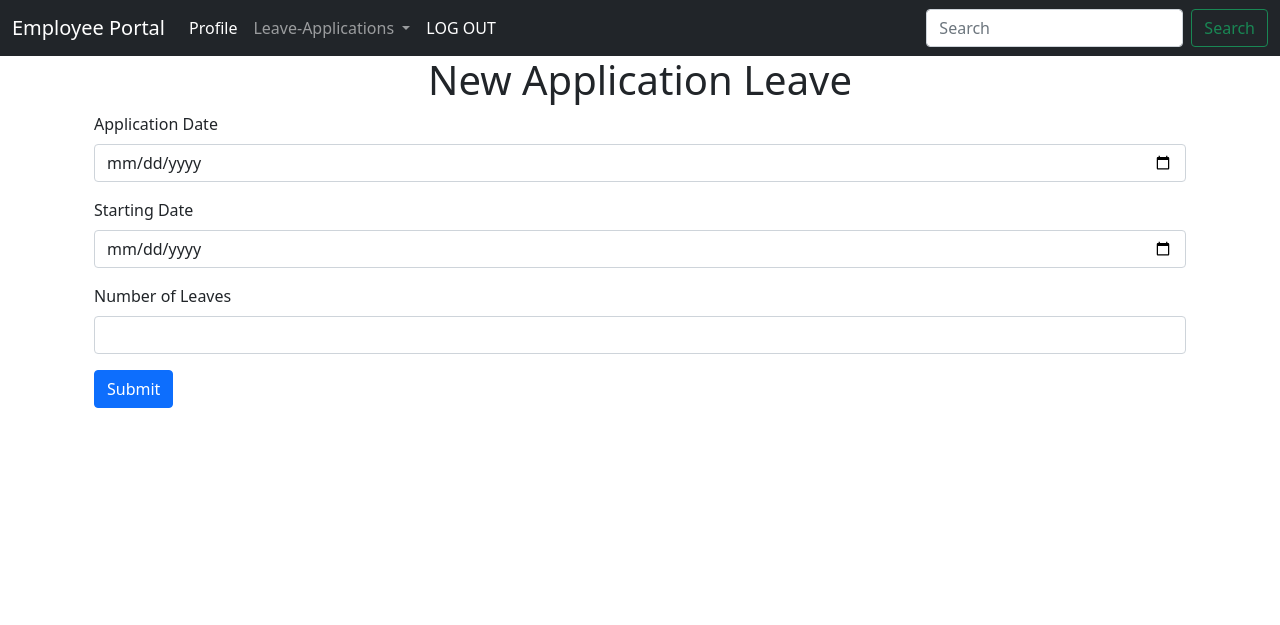
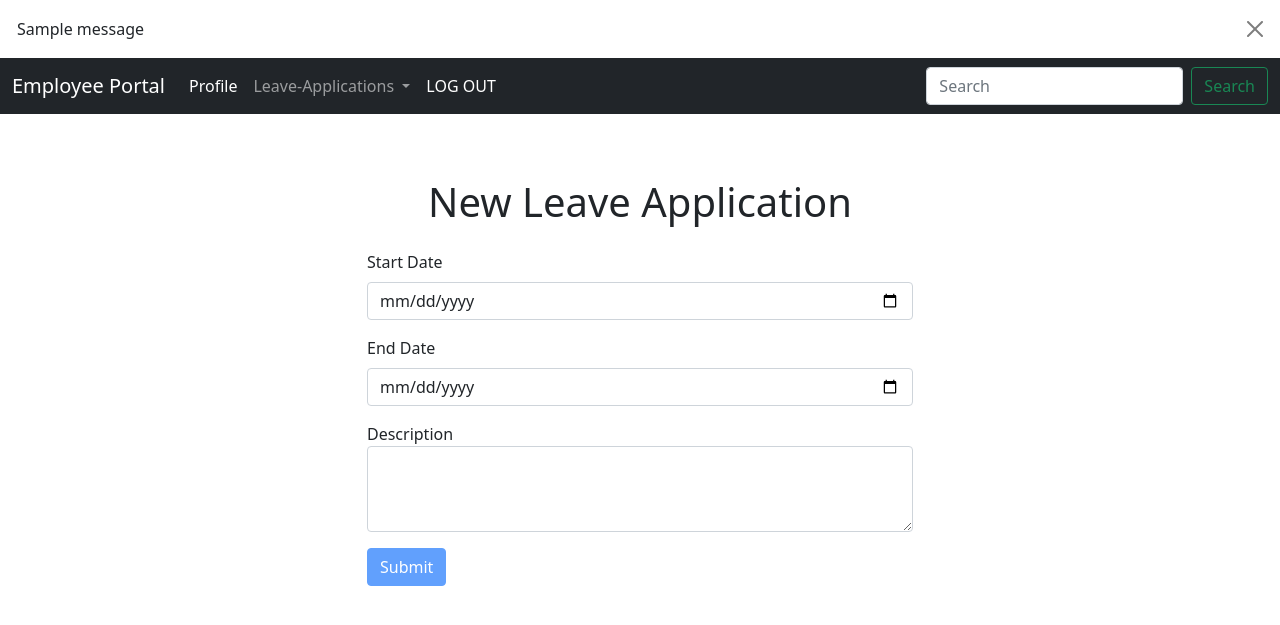
Before and after one commit to Saaransh678/Faculty-Portal, a Django app: template login_app/templates/application.html in a window 1280 px wide. Shown: the top 625 px of the page. Run offline with Django 3.2, Linux system fonts and the light colour scheme; the template is opened without the code that fills it, so the values that code supplies are empty; tables that the repository leaves empty hold one stand-in row (values such as "Sample post"); one stand-in notice (Sample message) is shown.

Commit message:
New Applications Form Initial Commit

```diff
--- a/login_app/forms.py
+++ b/login_app/forms.py
@@ -11,3 +11,9 @@ class LoginForm(forms.Form):
     # class Meta:
     #     model = User
     #     fields = ("username", "email", "password1", "password2")
+
+
+class NewApplicationForm(forms.Form):
+    startdate = forms.DateField()
+    enddate = forms.DateField()
+    description = forms.CharField(max_length=300)
--- a/login_app/templates/application.html
+++ b/login_app/templates/application.html
@@ -1,21 +1,63 @@
 {% extends 'logined.html' %}
 {% block content %}
-<h1 class="text-center">New Application Leave</h1>
-<div class="container">
-    <form>
+<div class="row  pt-5">
+    <div class="col"></div>
+    <div class="col-6">
+        <h1 class="text-center p-3">New Leave Application </h1>
+        <form action="#" method="POST" class="NewApplicationForm">
+            {% csrf_token %}
             <div class="mb-3">
-            <label for="exampleInputapplidate" class="form-label">Application Date</label>
-            <input type="date" class="form-control" id="exampleInputapplidate" aria-describedby="emailHelp">
+                <label for="startdate" class="form-label">Start Date</label>
+                <input type="date" class="form-control" name="startdate" id="startdate" aria-describedby="emailHelp"
+                    onblur="verify()" required>
             </div>
             <div class="mb-3">
-            <label for="exampleInputstartdate" class="form-label">Starting Date</label>
-            <input type="date" class="form-control" id="exampleInputstartingdate" aria-describedby="emailHelp">
+                <label for="enddate" class="form-label">End Date</label>
+                <input type="date" class="form-control" id="enddate" name="enddate" aria-describedby="enddateFeedback"
+                    onblur="verify()" required>
+                <div id="enddateFeedback" class="invalid-feedback">
+                    Start Date Should be before end date.
                 </div>
+            </div>
+
             <div class="mb-3">
-            <label for="exampleInputno_of_leaves" class="form-label">Number of Leaves</label>
-            <input type="number" class="form-control" id="exampleInputstartingdate" aria-describedby="emailHelp">
+                <label for="description">Description</label>
+                <textarea class="form-control" rows="3" name="description" id="description" required></textarea>
             </div>
-        <button type="submit" class="btn btn-primary">Submit</button>
+            <button type="submit" class="btn btn-primary" id="submitbutton" disabled=False>Submit</button>
         </form>
     </div>
+    <div class="col"></div>
+</div>
+
+<script>
+    function verify() {
+        var from = document.getElementById('startdate').value;
+        var to = document.getElementById('enddate').value;
+
+        if ((!from || from.trim().length === 0) || (!to || to.trim().length === 0)) {
+            return;
+        }
+
+        var splitFrom = from.split('-');
+        var splitTo = to.split('-');
+
+
+        var fromDate = Date.parse(from);
+        var toDate = Date.parse(to);
+        console.log(from, fromDate, to, toDate, fromDate - toDate)
+
+        if (fromDate >= toDate) {
+            document.getElementById('startdate').className = "form-control is-invalid";
+            document.getElementById('enddate').className = "form-control is-invalid";
+            document.getElementById('submitbutton').disabled = true;
+        }
+        else {
+            document.getElementById('startdate').className = "form-control is-valid";
+            document.getElementById('enddate').className = "form-control is-valid";
+            document.getElementById('submitbutton').disabled = false;
+        }
+
+    }
+</script>
 {% endblock%}
--- a/login_app/templates/logined.html
+++ b/login_app/templates/logined.html
@@ -1,20 +1,32 @@
 <!doctype html>
 <html lang="en">
+
 <head>
   <!-- Required meta tags -->
   <meta charset="utf-8">
   <meta name="viewport" content="width=device-width, initial-scale=1">
 
   <!-- Bootstrap CSS -->
-    <link href="https://cdn.jsdelivr.net/npm/bootstrap@5.0.0-beta3/dist/css/bootstrap.min.css" rel="stylesheet" integrity="sha384-eOJMYsd53ii+scO/bJGFsiCZc+5NDVN2yr8+0RDqr0Ql0h+rP48ckxlpbzKgwra6" crossorigin="anonymous">
+  <link href="https://cdn.jsdelivr.net/npm/bootstrap@5.0.0-beta3/dist/css/bootstrap.min.css" rel="stylesheet"
+    integrity="sha384-eOJMYsd53ii+scO/bJGFsiCZc+5NDVN2yr8+0RDqr0Ql0h+rP48ckxlpbzKgwra6" crossorigin="anonymous">
 
   <title>Hello, world!</title>
 </head>
+
 <body>
+  {% if messages %}
+  {% for message in messages %}
+  <div class="alert {{ message.tags }} alert-dismissible fade show m-0" role="alert">
+    {{ message }}
+    <button type="button" class="btn-close" data-bs-dismiss="alert" aria-label="Close"></button>
+  </div>
+  {% endfor %}
+  {% endif %}
   <nav class="navbar navbar-expand-lg navbar-dark bg-dark">
     <div class="container-fluid">
       <a class="navbar-brand" href="#">Employee Portal</a>
-          <button class="navbar-toggler" type="button" data-bs-toggle="collapse" data-bs-target="#navbarSupportedContent" aria-controls="navbarSupportedContent" aria-expanded="false" aria-label="Toggle navigation">
+      <button class="navbar-toggler" type="button" data-bs-toggle="collapse" data-bs-target="#navbarSupportedContent"
+        aria-controls="navbarSupportedContent" aria-expanded="false" aria-label="Toggle navigation">
         <span class="navbar-toggler-icon"></span>
       </button>
       <div class="collapse navbar-collapse" id="navbarSupportedContent">
@@ -23,7 +35,8 @@
             <a class="nav-link active" aria-current="page" href="/profile"> Profile</a>
           </li>
           <li class="nav-item dropdown">
-                <a class="nav-link dropdown-toggle" href="#" id="navbarDropdown" role="button" data-bs-toggle="dropdown" aria-expanded="false">
+            <a class="nav-link dropdown-toggle" href="#" id="navbarDropdown" role="button" data-bs-toggle="dropdown"
+              aria-expanded="false">
               Leave-Applications
             </a>
             <ul class="dropdown-menu" aria-labelledby="navbarDropdown">
@@ -50,12 +63,9 @@
   <!-- Optional JavaScript; choose one of the two! -->
 
   <!-- Option 1: Bootstrap Bundle with Popper -->
-    <script src="https://cdn.jsdelivr.net/npm/bootstrap@5.0.0-beta3/dist/js/bootstrap.bundle.min.js" integrity="sha384-JEW9xMcG8R+pH31jmWH6WWP0WintQrMb4s7ZOdauHnUtxwoG2vI5DkLtS3qm9Ekf" crossorigin="anonymous"></script>
+  <script src="https://cdn.jsdelivr.net/npm/bootstrap@5.0.0-beta3/dist/js/bootstrap.bundle.min.js"
+    integrity="sha384-JEW9xMcG8R+pH31jmWH6WWP0WintQrMb4s7ZOdauHnUtxwoG2vI5DkLtS3qm9Ekf"
+    crossorigin="anonymous"></script>
+</body>
 
-    <!-- Option 2: Separate Popper and Bootstrap JS -->
-    <!--
-    <script src="https://cdn.jsdelivr.net/npm/@popperjs/core@2.9.1/dist/umd/popper.min.js" integrity="sha384-SR1sx49pcuLnqZUnnPwx6FCym0wLsk5JZuNx2bPPENzswTNFaQU1RDvt3wT4gWFG" crossorigin="anonymous"></script>
-    <script src="https://cdn.jsdelivr.net/npm/bootstrap@5.0.0-beta3/dist/js/bootstrap.min.js" integrity="sha384-j0CNLUeiqtyaRmlzUHCPZ+Gy5fQu0dQ6eZ/xAww941Ai1SxSY+0EQqNXNE6DZiVc" crossorigin="anonymous"></script>
-    -->
-  </body>
 </html>
--- a/login_app/templates/loginpage.html
+++ b/login_app/templates/loginpage.html
@@ -28,7 +28,6 @@
                         {% csrf_token %}
                         <div class="mb-3">
                             <label for="username" class="form-label">Username</label>
-
                             <input type="text" name="username" value="" type="text" class="form-control" id="username"
                                 required>
                             <div id="loginHelp" class="form-text">Enter your Username.</div>
--- a/login_app/urls.py
+++ b/login_app/urls.py
@@ -5,7 +5,7 @@ from . import views
 
 
 urlpatterns = [
-    path('', views.login_req),
+    # path('', views.login_req),
     path('', views.index),
     path('login/', views.login_req, name="login"),
     path('logout/', views.logoutuser, name="logout"),
```
Also changed, not shown: Faculty_Portal/urls.py (+6 -4 lines), login_app/templates/profile.html (+22 -16 lines), login_app/views.py (+50 -22 lines), 1 other file. Lines whose indentation alone changed are shown as unchanged.
